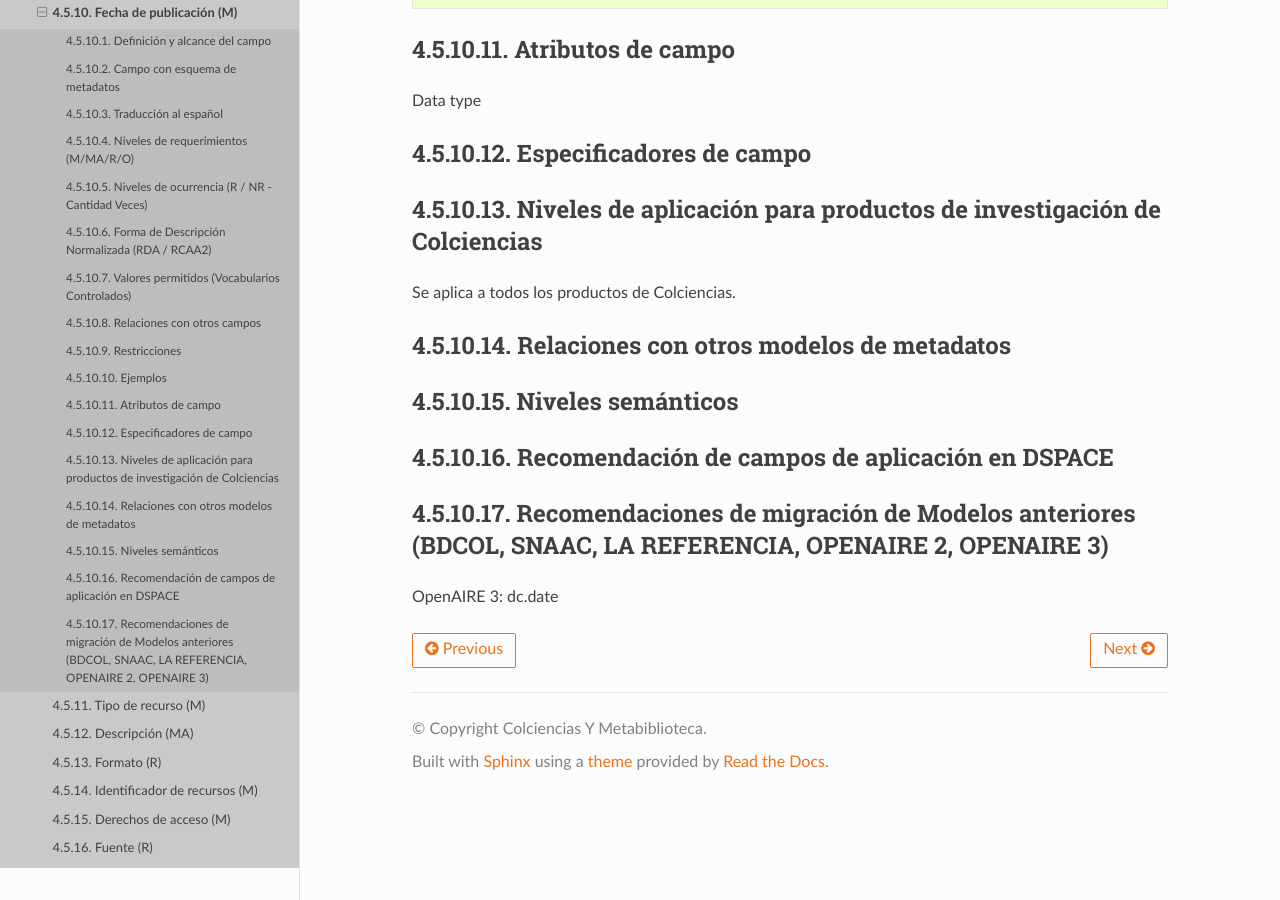
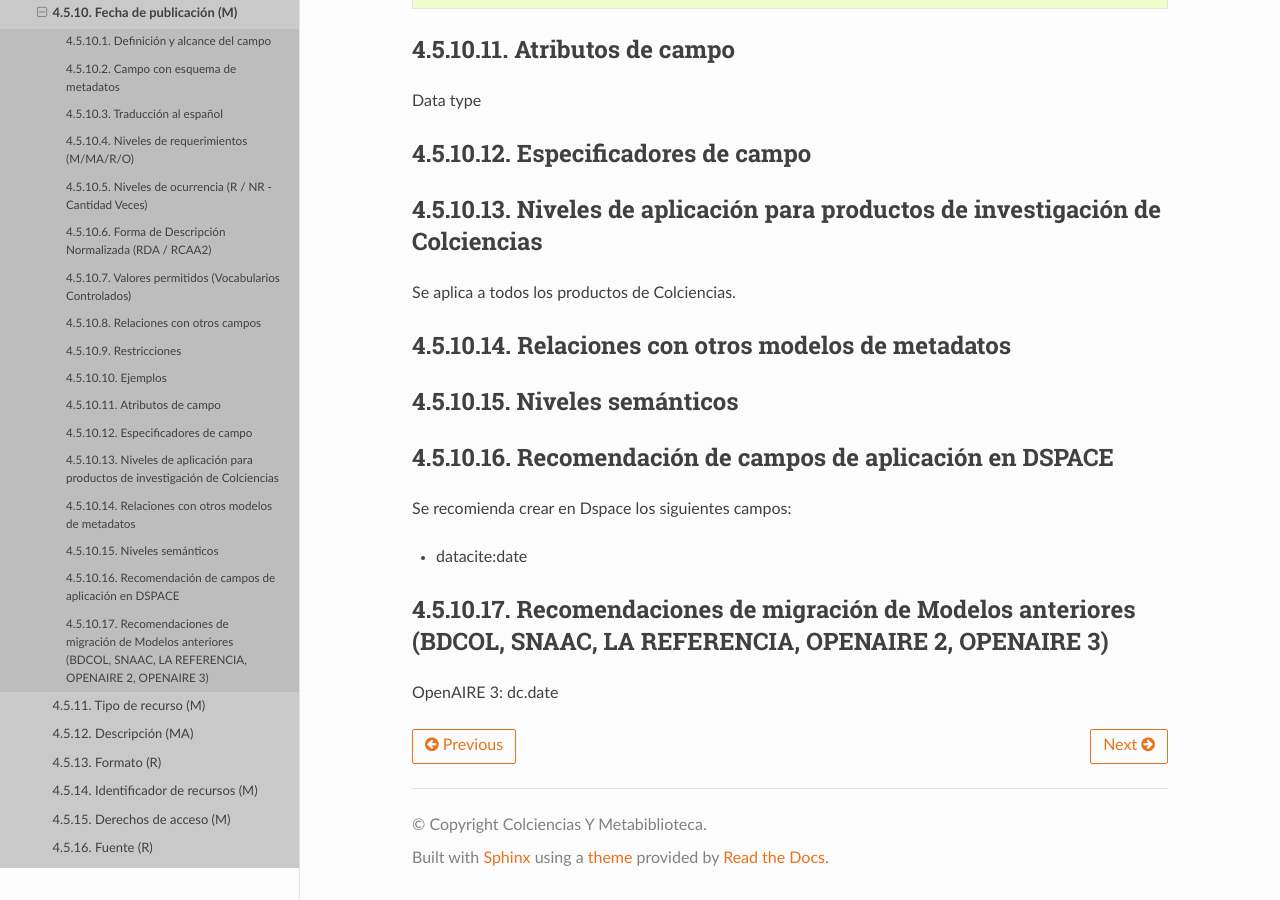
Before and after one commit to rcic/openaire4, a Sphinx documentation site: the page built from docs/field_publicationdate.rst, in a window 1280 px wide and 900 px high, scrolled down 1241 px. Built offline with Sphinx 7.4.7 and the Read the Docs theme 2.0.0, drawn with Linux system fonts in a browser that asks for light colours.

Commit message:
actualizacion

```diff
--- a/docs/field_publicationdate.rst
+++ b/docs/field_publicationdate.rst
@@ -71,6 +71,9 @@ Niveles semánticos
 
 Recomendación de campos de aplicación en DSPACE
 -----------------------------------------------
+Se recomienda crear en Dspace los siguientes campos:
+
+- datacite:date
 
 Recomendaciones de migración de Modelos anteriores (BDCOL, SNAAC, LA REFERENCIA, OPENAIRE 2, OPENAIRE 3)
 --------------------------------------------------------------------------------------------------------
```
